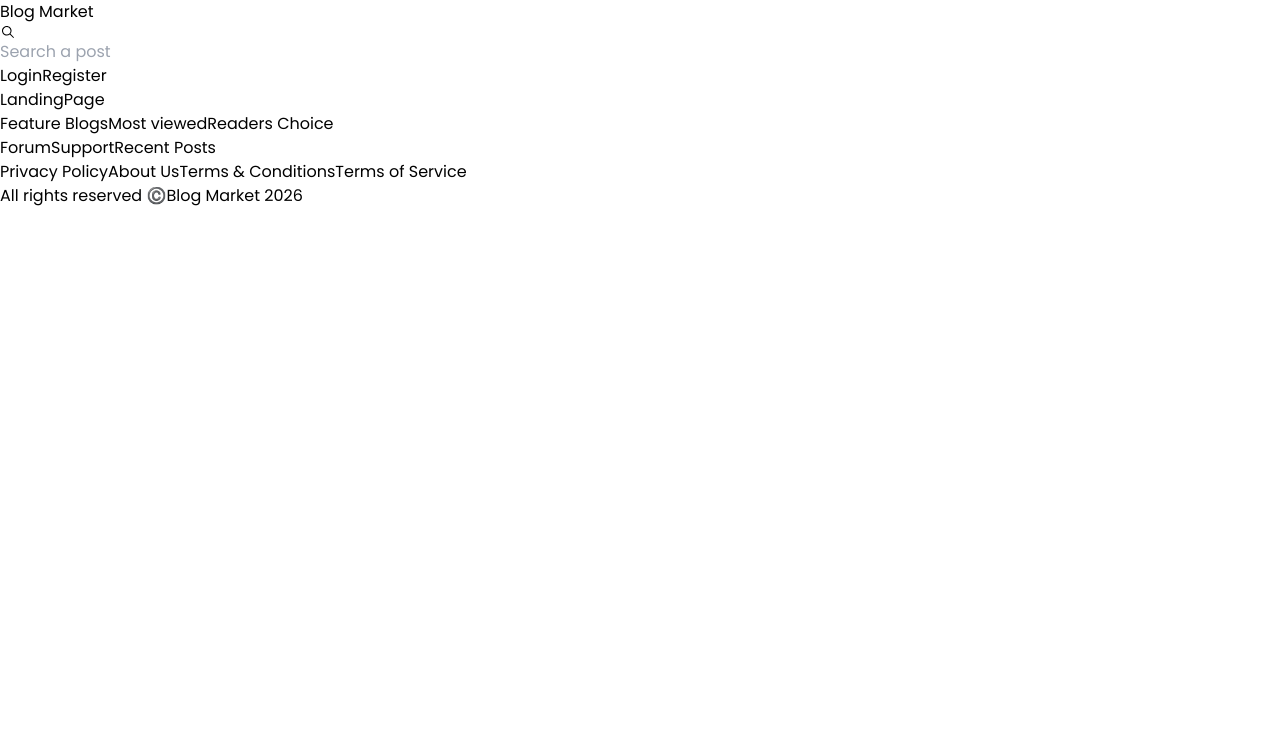
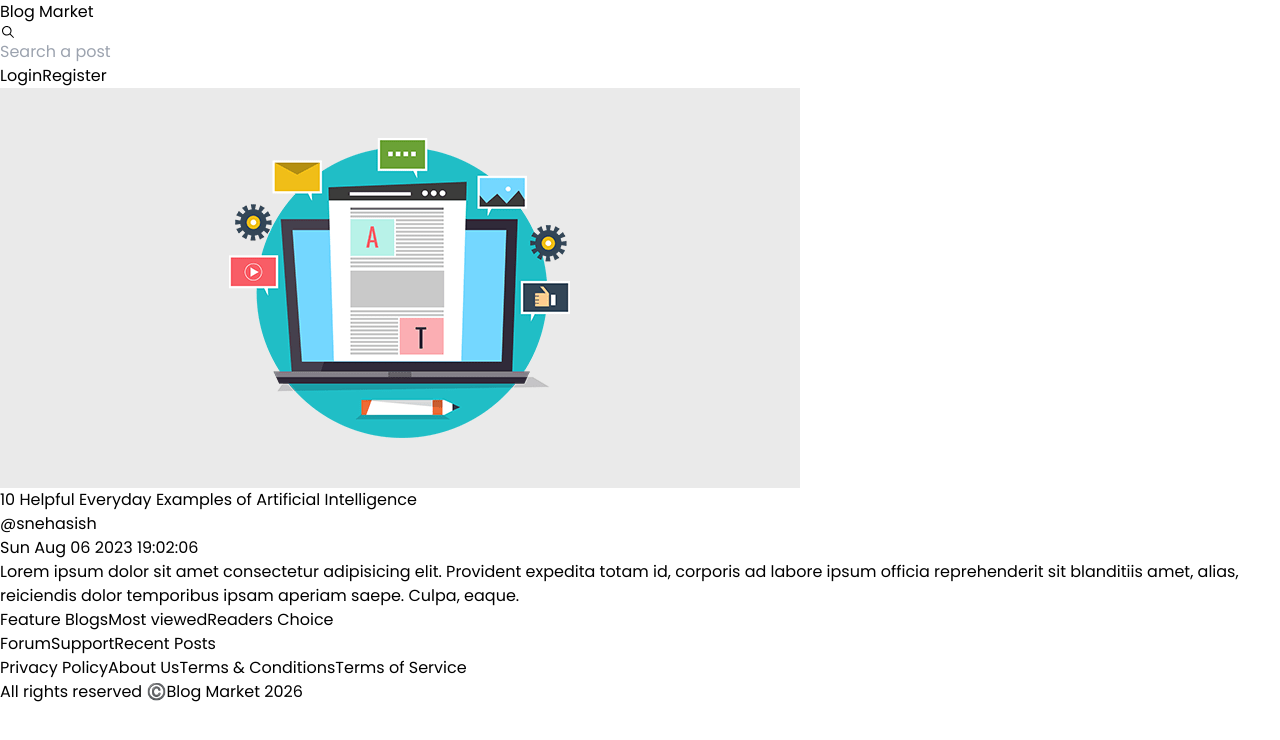
Before and after one commit to Sanjuan1290/10_Projects, a React (Vite) app in the folder BlogMarket/client/: page / in a window 1280 px wide. Shown: the top 740 px of the page. Built offline with nearby package versions, Linux system fonts and the light colour scheme.

Commit message:
feat: add blogpost design

```diff
--- a/BlogMarket/client/src/pages/LandingPage.tsx
+++ b/BlogMarket/client/src/pages/LandingPage.tsx
@@ -1,7 +1,33 @@
+import { useBlogStore } from "../stores/useBLogStore"
 
 const LandingPage = () => {
+
+  const { blogs } = useBlogStore()
+
   return (
-    <main className="mt-20">LandingPage</main>
+    <main className="mt-20">
+
+      <div className="flex gap-2 px-2">
+        <img
+          src="/blogs/blog1.png"
+          alt=""
+          className="w-[300px] object-contain"
+        />
+
+        <div className="flex flex-col gap-1">
+          <h3 className="font-bold text-xl">10 Helpful Everyday Examples of Artificial Intelligence</h3>
+
+          <div className="flex justify-between text-gray-600 text-sm">
+            <p>@snehasish</p>
+            <p>Sun Aug 06 2023 19:02:06</p>
+          </div>
+
+          <p className="line-clamp-3">Lorem ipsum dolor sit amet consectetur adipisicing elit. Provident expedita totam id, corporis ad labore ipsum officia reprehenderit sit blanditiis amet, alias, reiciendis dolor temporibus ipsam aperiam saepe. Culpa, eaque.</p>
+
+        </div>
+      </div>
+
+    </main>
   )
 }
 
--- a/BlogMarket/client/src/stores/useBLogStore.ts
+++ b/BlogMarket/client/src/stores/useBLogStore.ts
@@ -14,7 +14,8 @@ type Blog = {
     description: string,
     author: string,
     categories: string[],
-    comments: Comment[]
+    comments: Comment[],
+    viewCount: number,
     createdAt: string,
     updatedAt: string,
 }
@@ -30,5 +31,5 @@ export const useBlogStore = create<BlogStore>((set) => ({
     searchInput: '',
     setSearchInput: (searchInput) => set(() => ({
         searchInput
-    }))
+    })),
 }))
```
Also changed, not shown: BlogMarket/client/public/blogs/blog1.png (added).
